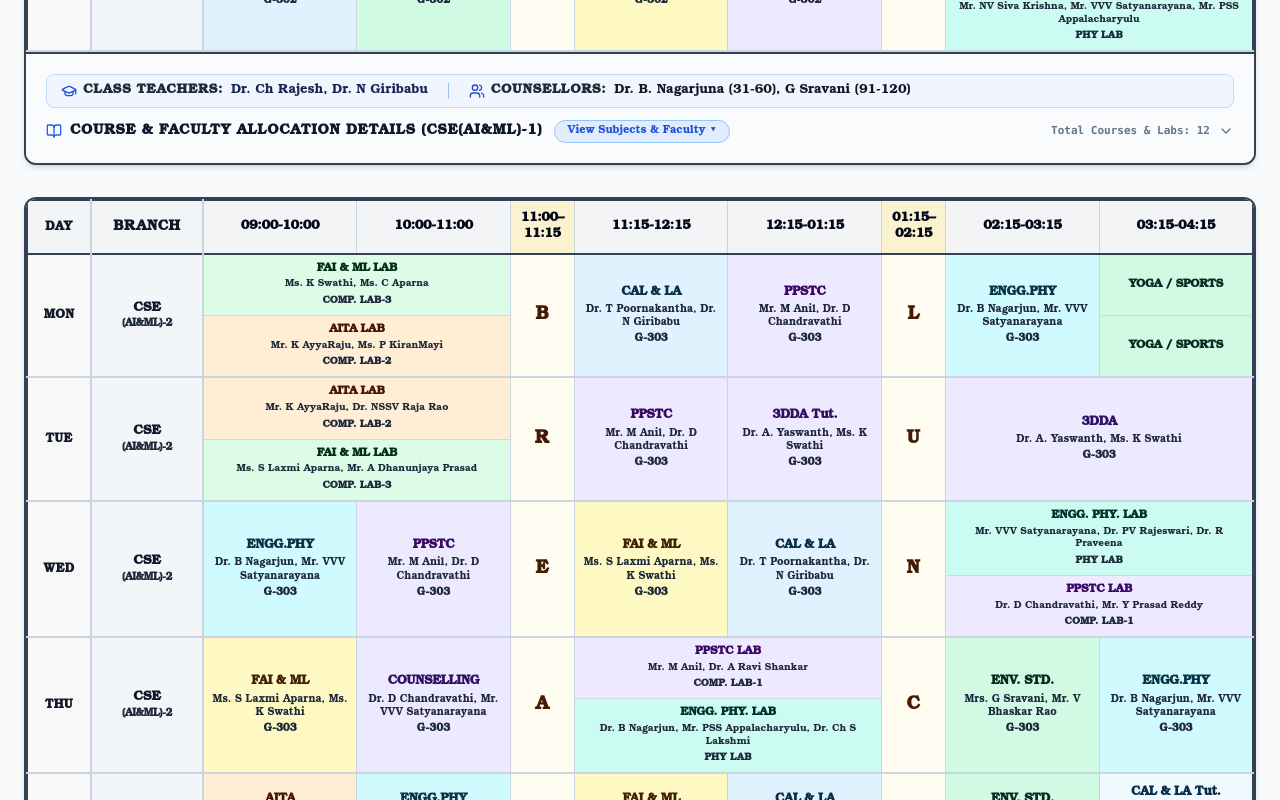
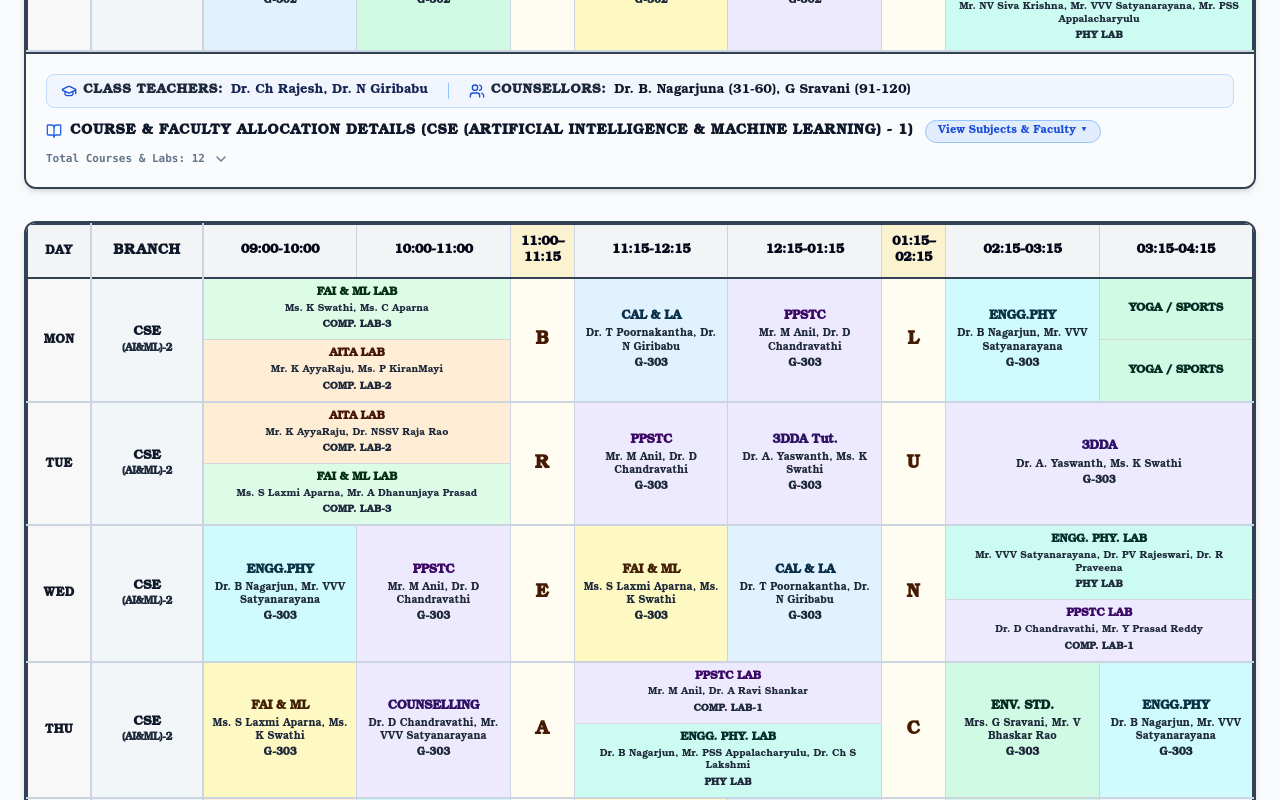
Before and after one commit to saran-neralla7/tt-analytics, a React (Vite) app: page / in a window 1280 px wide. Shown: the part 1580-2380 px from the top of the page. Built offline with nearby package versions, Linux system fonts and the light colour scheme.

Commit message:
Standardize branch identifier from ECE-3 to ECE-VLSI across application and data

```diff
--- a/generateData.cjs
+++ b/generateData.cjs
@@ -18,7 +18,7 @@ const wb = XLSX.readFile(excelPath);
 
 const knownBranches = [
   'CHEMICAL', 'CIVIL', 'EEE', 'MECH', 'MECH-ROBOTICS',
-  'ECE-1', 'ECE-2', 'ECE-3', 'CSE-1', 'CSE-2',
+  'ECE-1', 'ECE-2', 'ECE-VLSI', 'CSE-1', 'CSE-2',
   'CSE(AI&ML)-1', 'CSE(AI&ML)-2', 'CSE (CS & DS)'
 ];
 
@@ -691,7 +691,7 @@ for (let r = 1; r < rowsFinal.length; r++) {
   if (row[0] && row[0].trim()) curDay = row[0].trim().toUpperCase();
   if (row[1] && row[1].trim()) {
     let b = row[1].trim();
-    if (b === 'ECE-VLSI') b = 'ECE-3';
+    // b remains ECE-VLSI
     curBranch = b;
   }
   if (!dayNames.includes(curDay) || !curBranch || !timetableData[curBranch]) continue;
@@ -1411,7 +1411,7 @@ for (let r = 1; r < rowsFinal.length; r++) {
   if (row[0] && row[0].trim()) curActDay = row[0].trim().toUpperCase();
   if (row[1] && row[1].trim()) {
     let b = row[1].trim();
-    if (b === 'ECE-VLSI') b = 'ECE-3';
+    // b remains ECE-VLSI
     curActBranch = b;
   }
   if (!dayNames.includes(curActDay) || !curActBranch || !knownBranches.includes(curActBranch)) continue;
--- a/src/components/LabView.jsx
+++ b/src/components/LabView.jsx
@@ -62,7 +62,7 @@ export default function LabView({ timetableData, labSheetsData = {}, universityI
     if (keys.length > 0) return keys;
     return [
       'CSE-1', 'CSE-2', 'CSE(AI&ML)-1', 'CSE(AI&ML)-2', 'CSE (CS & DS)',
-      'ECE-1', 'ECE-2', 'ECE-3', 'MECH', 'EEE', 'CIVIL', 'CHEMICAL', 'MECH-ROBOTICS'
+      'ECE-1', 'ECE-2', 'ECE-VLSI', 'MECH', 'EEE', 'CIVIL', 'CHEMICAL', 'MECH-ROBOTICS'
     ];
   }, [masterLabSchedule]);
 
--- a/src/components/MasterView.jsx
+++ b/src/components/MasterView.jsx
@@ -20,7 +20,7 @@ export const branchClassrooms = {
   'EEE': 'E-409',
   'CIVIL': 'E-410',
   'CHEMICAL': 'E-411',
-  'ECE-3': 'E-412'
+  'ECE-VLSI': 'E-412'
 };
 
 // Preferred branch order matching the official university timetable document
@@ -37,7 +37,7 @@ export const preferredBranchOrder = [
   'EEE',
   'CIVIL',
   'CHEMICAL',
-  'ECE-3'
+  'ECE-VLSI'
 ];
 
 export default function MasterView({ timetableData, branchLegends = {}, universityInfo, facultyList = [], onSlotClick }) {
--- a/src/components/SportsActivityView.jsx
+++ b/src/components/SportsActivityView.jsx
@@ -36,7 +36,7 @@ export default function SportsActivityView({
   const branches = useMemo(() => {
     return initialData.knownBranches || [
       'CSE-1', 'CSE-2', 'CSE(AI&ML)-1', 'CSE(AI&ML)-2', 'CSE (CS & DS)',
-      'ECE-1', 'ECE-2', 'ECE-3', 'MECH', 'EEE', 'CIVIL', 'CHEMICAL', 'MECH-ROBOTICS'
+      'ECE-1', 'ECE-2', 'ECE-VLSI', 'MECH', 'EEE', 'CIVIL', 'CHEMICAL', 'MECH-ROBOTICS'
     ];
   }, []);
 
--- a/src/components/SubjectIntegratedView.jsx
+++ b/src/components/SubjectIntegratedView.jsx
@@ -66,7 +66,7 @@ export default function SubjectIntegratedView({
     if (keys.length > 0) return keys;
     return initialData.knownBranches || [
       'CSE-1', 'CSE-2', 'CSE(AI&ML)-1', 'CSE(AI&ML)-2', 'CSE (CS & DS)',
-      'ECE-1', 'ECE-2', 'ECE-3', 'MECH', 'EEE', 'CIVIL', 'CHEMICAL', 'MECH-ROBOTICS'
+      'ECE-1', 'ECE-2', 'ECE-VLSI', 'MECH', 'EEE', 'CIVIL', 'CHEMICAL', 'MECH-ROBOTICS'
     ];
   }, [timetableData]);
 
--- a/src/data/mockData.js
+++ b/src/data/mockData.js
@@ -46,12 +46,18 @@ export const getActiveDays = (timetableData) => {
 
 export const branches = [
   { id: 'CHEMICAL', name: 'CHEMICAL', fullName: 'Chemical Engineering' },
+  { id: 'CIVIL', name: 'CIVIL', fullName: 'Civil Engineering' },
+  { id: 'EEE', name: 'EEE', fullName: 'Electrical & Electronics Engineering' },
+  { id: 'MECH', name: 'MECH', fullName: 'Mechanical Engineering' },
+  { id: 'MECH-ROBOTICS', name: 'MECH-ROBOTICS', fullName: 'Mechanical Engineering (Robotics)' },
+  { id: 'ECE-1', name: 'ECE-1', fullName: 'Electronics & Communication Engg - 1' },
+  { id: 'ECE-2', name: 'ECE-2', fullName: 'Electronics & Communication Engg - 2' },
+  { id: 'ECE-VLSI', name: 'ECE-VLSI', fullName: 'ECE (VLSI Design and Technology)' },
   { id: 'CSE-1', name: 'CSE-1', fullName: 'Computer Science & Engineering - 1' },
   { id: 'CSE-2', name: 'CSE-2', fullName: 'Computer Science & Engineering - 2' },
-  { id: 'ECE-1', name: 'ECE-1', fullName: 'Electronics & Communication Engg - 1' },
-  { id: 'CIVIL', name: 'CIVIL', fullName: 'Civil Engineering' },
-  { id: 'EEE', name: 'EEE', fullName: 'Electrical & Electronics Engineering' },
-  { id: 'MECH', name: 'MECHANICAL', fullName: 'Mechanical Engineering' }
+  { id: 'CSE(AI&ML)-1', name: 'CSE(AI&ML)-1', fullName: 'CSE (Artificial Intelligence & Machine Learning) - 1' },
+  { id: 'CSE(AI&ML)-2', name: 'CSE(AI&ML)-2', fullName: 'CSE (Artificial Intelligence & Machine Learning) - 2' },
+  { id: 'CSE (CS & DS)', name: 'CSE (CS & DS)', fullName: 'CSE (Cyber Security & Data Science)' }
 ];
 
 export const sampleTimetableData = {
--- a/src/utils/excelParser.js
+++ b/src/utils/excelParser.js
@@ -110,7 +110,7 @@ export async function parseExcelFile(file) {
         // List of recognized academic branches
         const knownBranches = [
           'CHEMICAL', 'CIVIL', 'EEE', 'MECH', 'MECH-ROBOTICS',
-          'ECE-1', 'ECE-2', 'ECE-3', 'CSE-1', 'CSE-2',
+          'ECE-1', 'ECE-2', 'ECE-VLSI', 'CSE-1', 'CSE-2',
           'CSE(AI&ML)-1', 'CSE(AI&ML)-2', 'CSE (CS & DS)'
         ];
 
```
Also changed, not shown: src/data/initialData.json.
